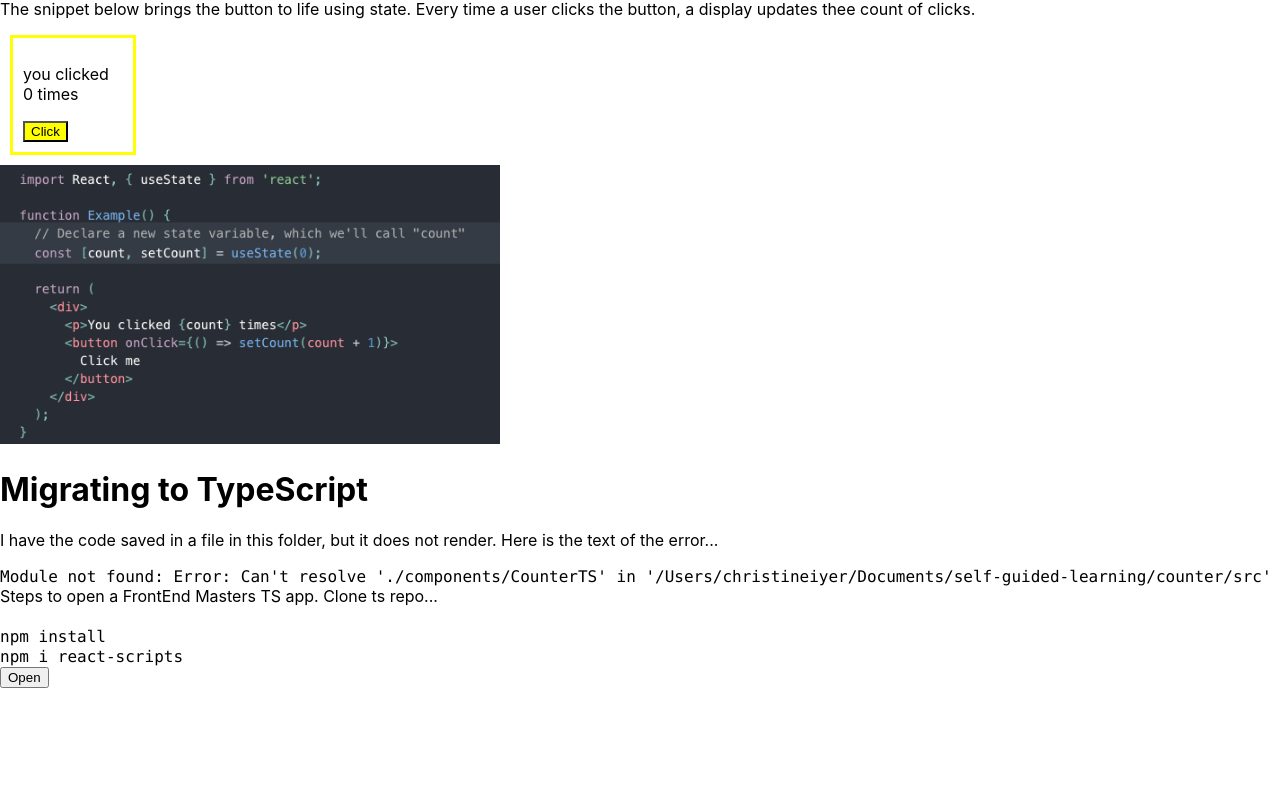
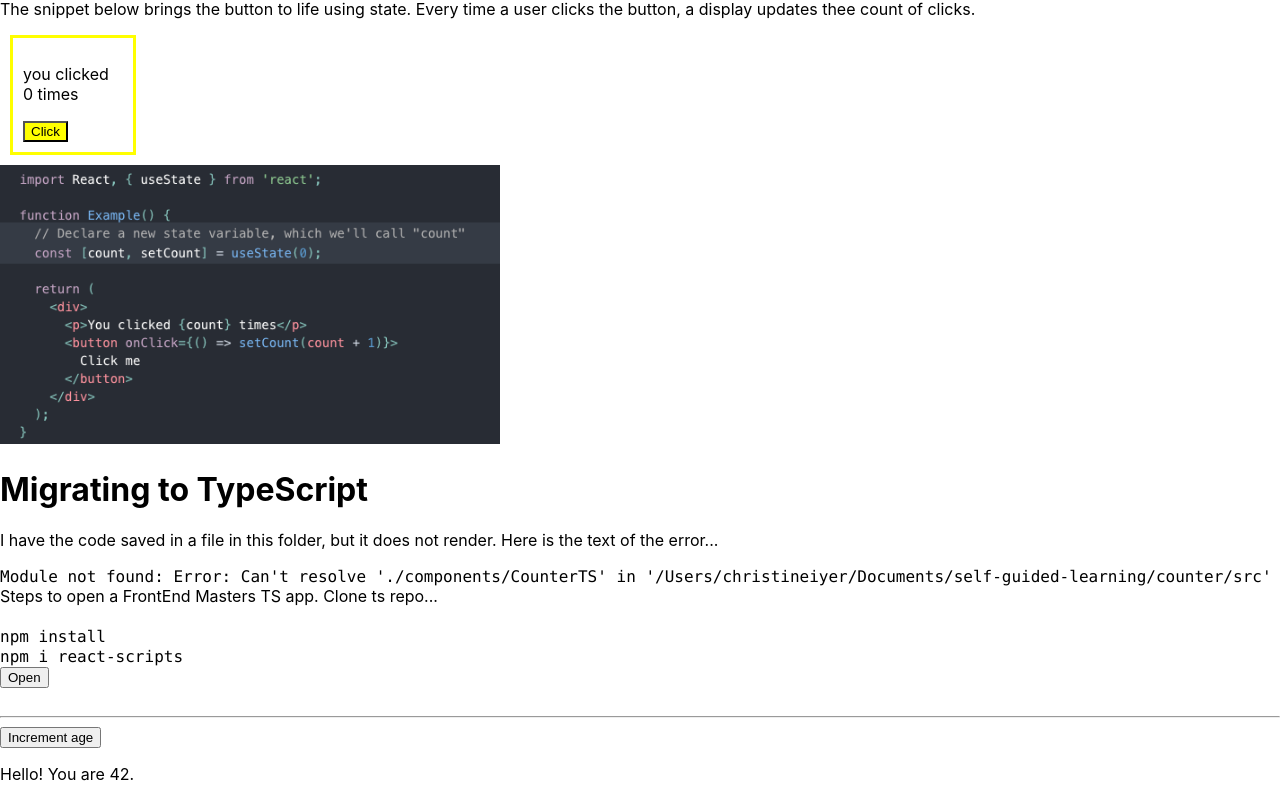
Before and after one commit to christine-iyer/counter, a React (Create React App) app: page / in a window 1280 px wide. Shown: the part 285-1085 px from the top of the page. Before the commit the page ends 973 px from the top, so only its background shows below. Built offline with nearby package versions, Linux system fonts and the light colour scheme.

Commit message:
did the simplest example of useReducer.

```diff
--- a/src/App.js
+++ b/src/App.js
@@ -1,7 +1,7 @@
 import { useState } from 'react';
 import Counter from './components/Counter'
 import ModalDialogue from './components/ModalDialogue'
-
+import Reducer from './components/Reducer'
 function App() {
   const [show, setShow] = useState(false)
   return (
@@ -21,6 +21,10 @@
           <button onClick={() =>
             setShow(false)}>Close</button>
         </ModalDialogue>
+        <br />
+        <br />
+        <hr></hr>
+        <Reducer />
       </>
 
     </div>
--- /dev/null
+++ b/src/components/Reducer.js
@@ -0,0 +1,25 @@
+import { useReducer } from 'react';
+
+function reducer(state, action) {
+  if (action.type === 'incremented_age') {
+    return {
+      age: state.age + 1
+    };
+  }
+  throw Error('Unknown action.');
+}
+
+export default function Reducer() {
+  const [state, dispatch] = useReducer(reducer, { age: 42 });
+
+  return (
+    <>
+      <button onClick={() => {
+        dispatch({ type: 'incremented_age' })
+      }}>
+        Increment age
+      </button>
+      <p>Hello! You are {state.age}.</p>
+    </>
+  );
+}
```
Also changed, not shown: 1 other file (tests, documents, lock files or other folders).
